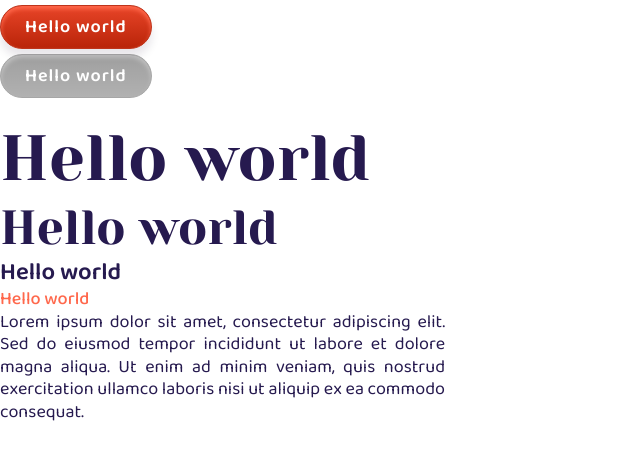
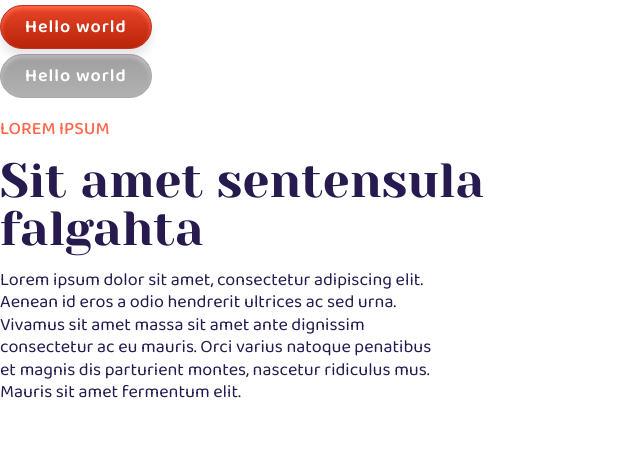
Before and after one commit to fabledoseDevs/fabledose-web, a Next.js app: page / in a window 1280 px wide. Shown: the top 460 px of the page, without its empty margins (0-640 px from the left). Built offline with nearby package versions, Linux system fonts and the light colour scheme.

Commit message:
BasicDescription component

```diff
--- a/src/app/page.tsx
+++ b/src/app/page.tsx
@@ -3,13 +3,7 @@ import type { ReactElement } from 'react';
 
 import Button from '@/atoms/Button';
 import { ACTION_TYPE } from '@/atoms/Button/Button.types';
-import Headline from '@/atoms/Headline';
-import { HEADLINE_TYPE } from '@/atoms/Headline/Headline.types';
-import Paragraph from '@/atoms/Paragraph';
-import {
-  FOREGROUND_COLOR,
-  TEXT_ALIGNMENT,
-} from '@/atoms/Paragraph/Paragraph.types';
+import BasicDescription from "@/atoms/BasicDescription";
 
 const Home = (): ReactElement => (
   <>
@@ -25,19 +19,11 @@ const Home = (): ReactElement => (
       isDisabled={true}
     />
     <br />
-    <Headline weight={HEADLINE_TYPE.JUMBO}>Hello world</Headline>
-    <Headline weight={HEADLINE_TYPE.BIG}>Hello world</Headline>
-    <Headline weight={HEADLINE_TYPE.SMALL}>Hello world</Headline>
-    <Headline weight={HEADLINE_TYPE.SUPERTEXT}>Hello world</Headline>
-    <Paragraph
-      color={FOREGROUND_COLOR.PURPLE}
-      alignment={TEXT_ALIGNMENT.JUSTIFY}
-    >
-      Lorem ipsum dolor sit amet, consectetur adipiscing elit. Sed do eiusmod
-      tempor incididunt ut labore et dolore magna aliqua. Ut enim ad minim
-      veniam, quis nostrud exercitation ullamco laboris nisi ut aliquip ex ea
-      commodo consequat.
-    </Paragraph>
+    <BasicDescription
+      superText={'Lorem Ipsum'}
+      headline={'Sit amet sentensula falgahta'}
+      paragraph={'Lorem ipsum dolor sit amet, consectetur adipiscing elit. Aenean id eros a odio hendrerit ultrices ac sed urna. Vivamus sit amet massa sit amet ante dignissim consectetur ac eu mauris. Orci varius natoque penatibus et magnis dis parturient montes, nascetur ridiculus mus. Mauris sit amet fermentum elit. '}
+    />
   </>
 );
 
--- /dev/null
+++ b/src/components/atoms/BasicDescription/BasicDescription.styled.ts
@@ -0,0 +1,8 @@
+import styled from '@emotion/styled';
+
+export const BasicDescriptionBody = styled.div`
+  display: flex;
+  flex-direction: column;
+  gap: 16px;
+  max-width: 650px;
+`;
--- /dev/null
+++ b/src/components/atoms/BasicDescription/BasicDescription.tsx
@@ -0,0 +1,18 @@
+import Headline from '@/atoms/Headline';
+import { HEADLINE_TYPE } from '@/atoms/Headline/Headline.types';
+import Paragraph from '@/atoms/Paragraph';
+
+import { BasicDescriptionBody } from './BasicDescription.styled';
+import type { BasicDescription as BasicDescriptionType } from './BasicDescription.types';
+
+export const BasicDescription: BasicDescriptionType = ({
+  superText,
+  headline,
+  paragraph,
+}) => (
+  <BasicDescriptionBody>
+    <Headline weight={HEADLINE_TYPE.SUPERTEXT}>{superText}</Headline>
+    <Headline weight={HEADLINE_TYPE.BIG}>{headline}</Headline>
+    <Paragraph>{paragraph}</Paragraph>
+  </BasicDescriptionBody>
+);
--- /dev/null
+++ b/src/components/atoms/BasicDescription/index.ts
@@ -0,0 +1,2 @@
+export { BasicDescription as default } from './BasicDescription';
+export type { BasicDescriptionProps } from './BasicDescription.types';
--- a/src/components/atoms/Headline/Headline.styled.ts
+++ b/src/components/atoms/Headline/Headline.styled.ts
@@ -20,4 +20,5 @@ export const SupertextHeadline = styled.p`
   font-weight: ${({ theme }) => theme.typography.fontWeights.medium};
   margin: 0;
   color: ${({ theme }) => theme.palette.byElement.text.lightRed};
+  text-transform: uppercase;
 `;
--- a/src/styles/GlobalStyle.tsx
+++ b/src/styles/GlobalStyle.tsx
@@ -58,7 +58,7 @@ const GlobalStyle = (): ReactElement => {
         h2 {
           margin: 0;
           font-family: ${theme.typography.fonts.headline};
-          line-height: 1.25;
+          line-height: 1;
         }
 
         h3,
```
Also changed, not shown: src/components/atoms/BasicDescription/BasicDescription.types.ts (added, +30 -0 lines), .eslintrc.cjs.
